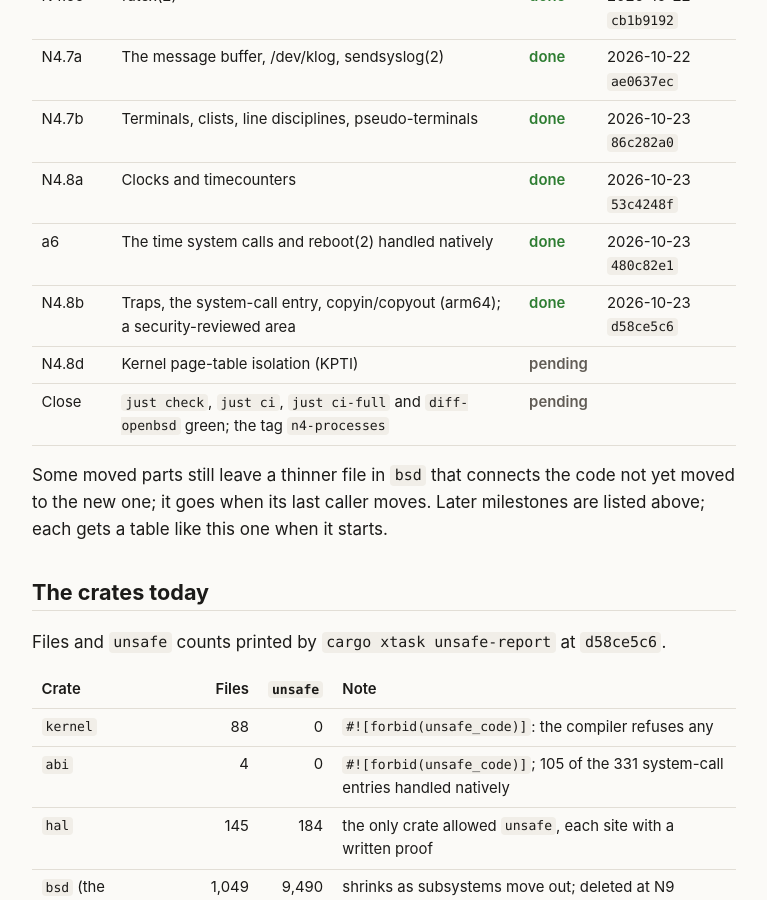
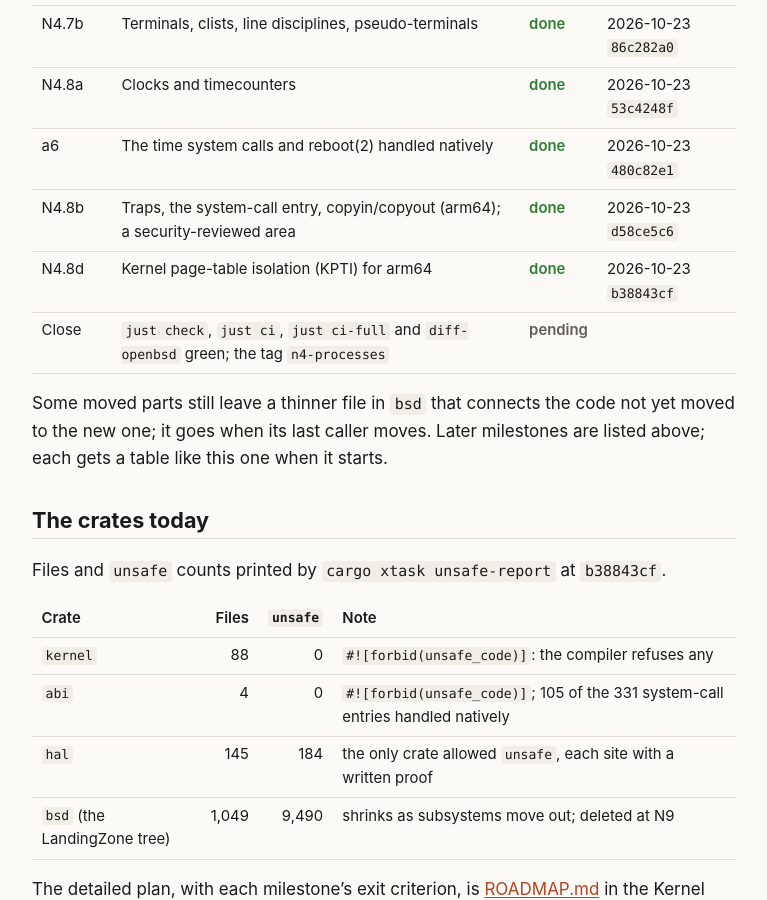
Before and after one commit to EmiBSD/Portal, a Jekyll site: the page built from status.md, in a window 1280 px wide and 900 px high, scrolled down 2529 px. Shown: the whole window, without its empty margins (256-1023 px from the left). Built offline with Jekyll 4.4.1, drawn with Linux system fonts in a browser that asks for light colours; some of the changed text lies outside the part shown.

Commit message:
site: N4.8d done; N4 waits only for its close
N4.8d, the arm64 kernel page-table isolation of the trampolines, merged in b38843cf. The
unsafe-report there equals d58ce5c6's (kernel 88/0, abi 4/0, hal 145/184, bsd 1,049/9,490,
105 native): KPTI changed hal's existing sites, it added none. Every N4 slice is merged;
the close (just check, ci, ci-full, diff-openbsd, the n4-processes tag) is next.

Co-Authored-By: Claude Opus 5.5 <noreply@anthropic.com>

```diff
--- a/status.md
+++ b/status.md
@@ -11,7 +11,7 @@ N10. There is no release.
 The goal is a kernel with no `unsafe`: today the `kernel` and `abi` crates hold **0**, the
 hardware layer `hal` holds 184 (each with a written proof), and the ported LandingZone tree,
 `bsd`, still holds 9,490, falling as each subsystem moves out. Figures from the
-[Kernel]({{ site.repo }}) repository at commit `d58ce5c6` (2026-10-23); the
+[Kernel]({{ site.repo }}) repository at commit `b38843cf` (2026-10-23); the
 [numbers per crate](#the-crates-today) are at the end of the page.
 
 ## What already works
@@ -35,7 +35,7 @@ Each line is checked by a scripted QEMU boot, the smoke tests, at every mileston
 | N1 Leaves | libkern, libz, the crypto primitives | <span class="state state-done">done</span> 2026-10-09 |
 | N2 Foundations | the `kernel`, `abi` and `hal` crates, the runtime, pipe(2) | <span class="state state-done">done</span> 2026-10-16 |
 | N3 Memory | uvm into `kernel::vm`, the pmaps into `hal` | <span class="state state-done">done</span> 2026-10-18 |
-| N4 Processes and scheduling | timeouts, processes, descriptors, kqueue, the scheduler, signals, tty, clocks, sysctl | <span class="state state-wip">in progress</span> (N4.1–N4.8b merged; N4.8d and the close next) |
+| N4 Processes and scheduling | timeouts, processes, descriptors, kqueue, the scheduler, signals, tty, clocks, sysctl | <span class="state state-wip">in progress</span> (every slice merged; the close next) |
 | N5 VFS and file systems | the VFS layer, ufs, nfs, tmpfs, msdosfs, cd9660, ntfs | <span class="state state-todo">pending</span> |
 | N6 Network stack | interfaces, routing, IPv4, IPv6, sockets | <span class="state state-todo">pending</span> |
 | N7 Devices | the driver model, then every bus and driver | <span class="state state-todo">pending</span> |
@@ -69,7 +69,7 @@ the VFS, socket and security files of later milestones, and the full test suite
 | N4.8a | Clocks and timecounters | <span class="state state-done">done</span> | 2026-10-23 `53c4248f` |
 | a6 | The time system calls and reboot(2) handled natively | <span class="state state-done">done</span> | 2026-10-23 `480c82e1` |
 | N4.8b | Traps, the system-call entry, copyin/copyout (arm64); a security-reviewed area | <span class="state state-done">done</span> | 2026-10-23 `d58ce5c6` |
-| N4.8d | Kernel page-table isolation (KPTI) | <span class="state state-todo">pending</span> |  |
+| N4.8d | Kernel page-table isolation (KPTI) for arm64 | <span class="state state-done">done</span> | 2026-10-23 `b38843cf` |
 | Close | `just check`, `just ci`, `just ci-full` and `diff-openbsd` green; the tag `n4-processes` | <span class="state state-todo">pending</span> |  |
 
 Some moved parts still leave a thinner file in `bsd` that connects the code not yet moved to the
@@ -78,7 +78,7 @@ table like this one when it starts.
 
 ## The crates today
 
-Files and `unsafe` counts printed by `cargo xtask unsafe-report` at `d58ce5c6`.
+Files and `unsafe` counts printed by `cargo xtask unsafe-report` at `b38843cf`.
 
 | Crate | Files | `unsafe` | Note |
 |---|---:|---:|---|
```
